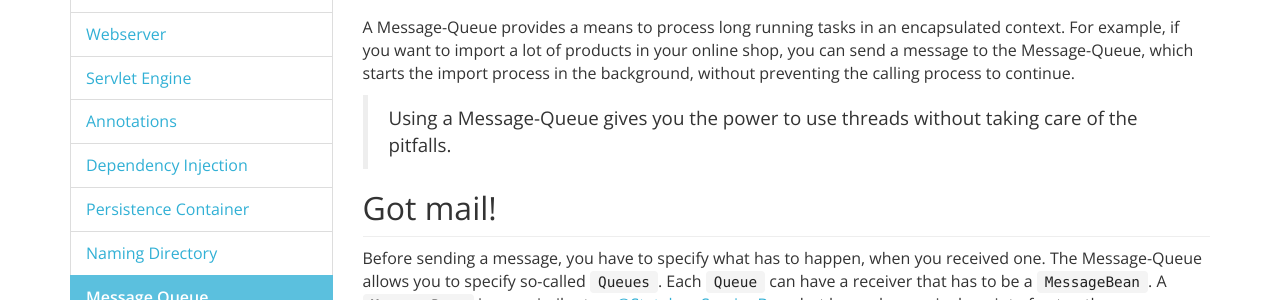
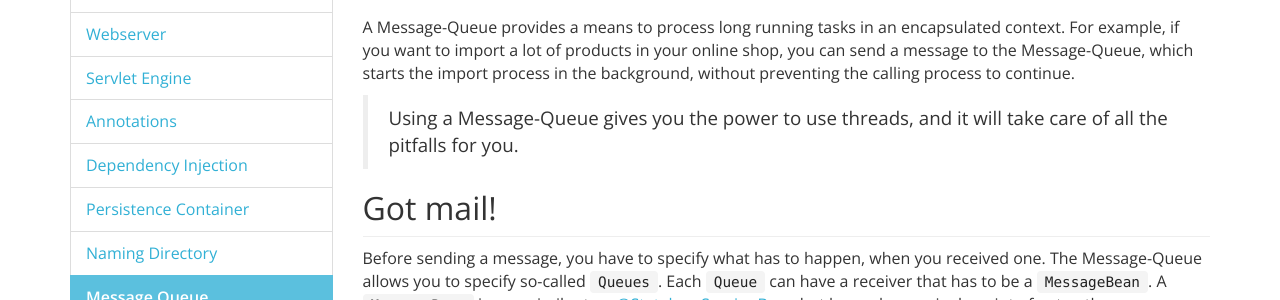
Before and after one commit to appserver-io/appserver, a Jekyll site: the page built from _docs_1_1/message-queue.md, in a window 1280 px wide and 900 px high. Shown: the part 201-501 px from the top of the window. Built offline with Jekyll 4.4.1, drawn with Linux system fonts in a browser that asks for light colours; nearby versions of some CDN libraries; library files that are not in the unit come from our copies; Markdown is read by kramdown in place of the engine named in the settings.

Commit message:
Update message-queue.md

```diff
--- a/_docs_1_1/message-queue.md
+++ b/_docs_1_1/message-queue.md
@@ -18,7 +18,7 @@ For example, if you want to import a lot of products in your online shop, you ca
 message to the Message-Queue, which starts the import process in the background, without
 preventing the calling process to continue.
 
-> Using a Message-Queue gives you the power to use threads without taking care of the pitfalls.
+> Using a Message-Queue gives you the power to use threads, and it will take care of all the pitfalls for you.
 
 ## Got mail!
 
```
